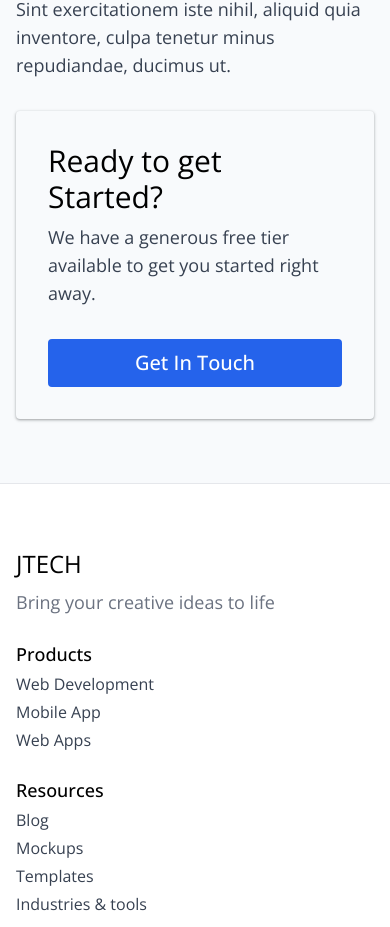
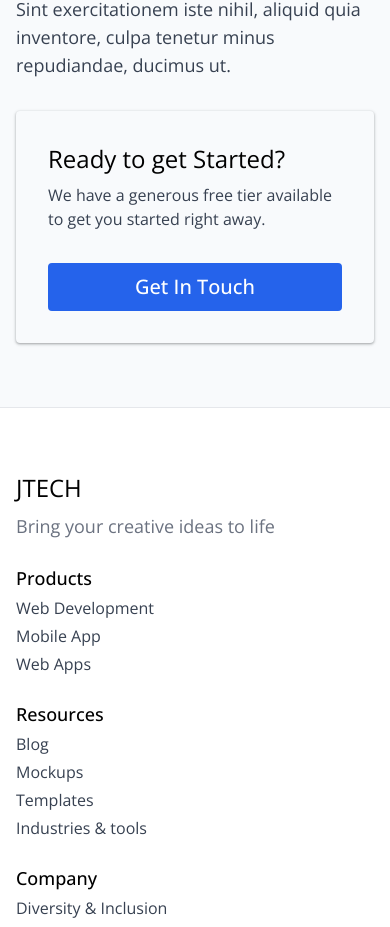
Before and after one commit to jeronasiedu/jtech, a Next.js app: page / in a window 390 px wide. Shown: the part 4032-4959 px from the top of the page. Built offline with nearby package versions, Linux system fonts and the light colour scheme.

Commit message:
fix issue with font size

```diff
--- a/components/home/Audience.jsx
+++ b/components/home/Audience.jsx
@@ -58,8 +58,8 @@ const Audience = () => {
         </div>
         <article className="flex flex-col justify-between px-8 py-8 space-y-8 rounded md:flex-row md:py-12 custom-shadow md:items-center dark:bg-slate-700">
           <div className="space-y-2">
-            <h4 className="text-3xl ">Ready to get Started?</h4>
-            <p className="text-lg text-gray-700 md:max-w-sm lg:max-w-none dark:text-slate-300">
+            <h4 className="text-2xl md:text-3xl ">Ready to get Started?</h4>
+            <p className="text-base text-gray-700 md:max-w-sm lg:max-w-none dark:text-slate-300">
               We have a generous free tier available to get you started right
               away.
             </p>
```
